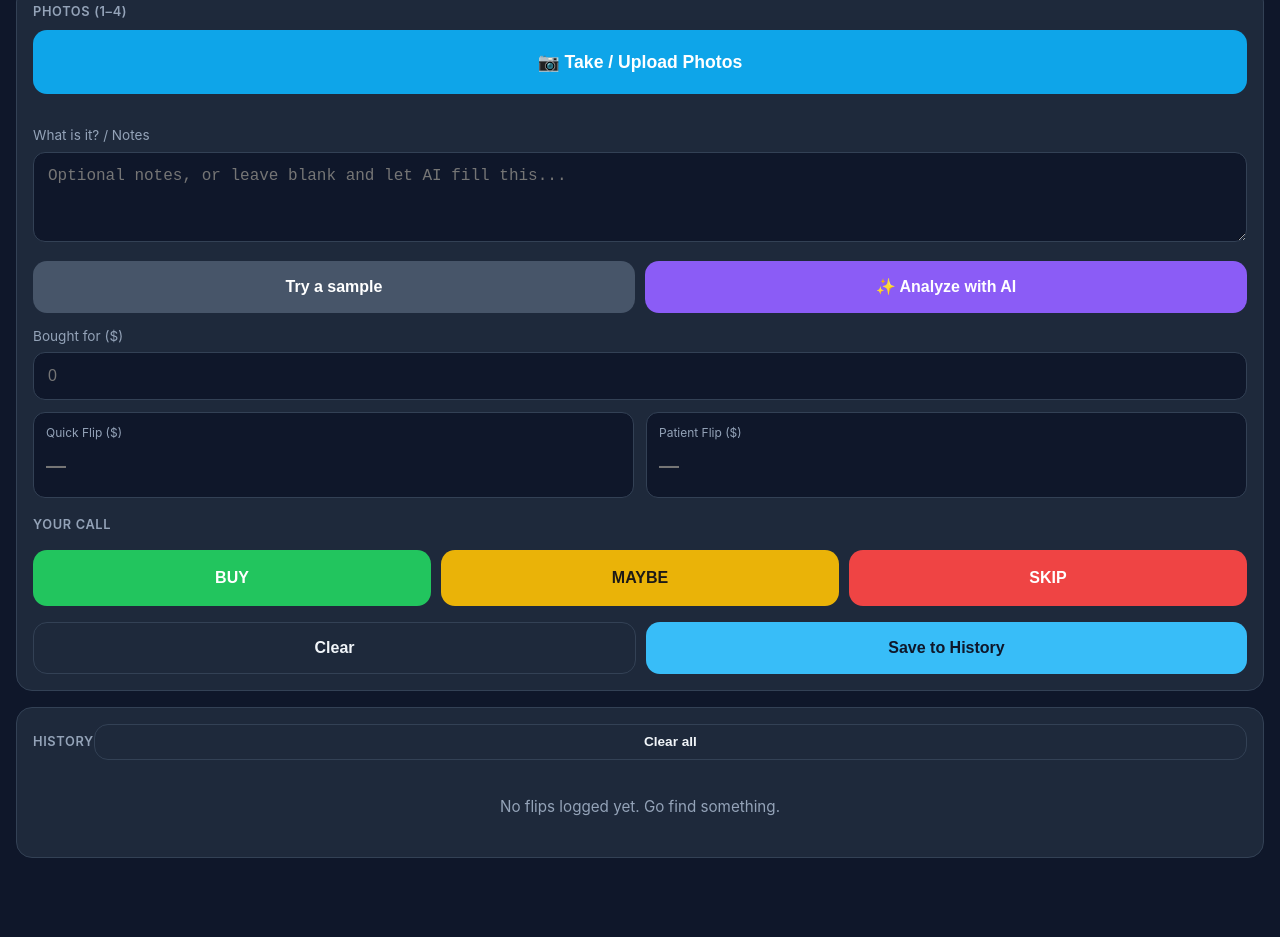
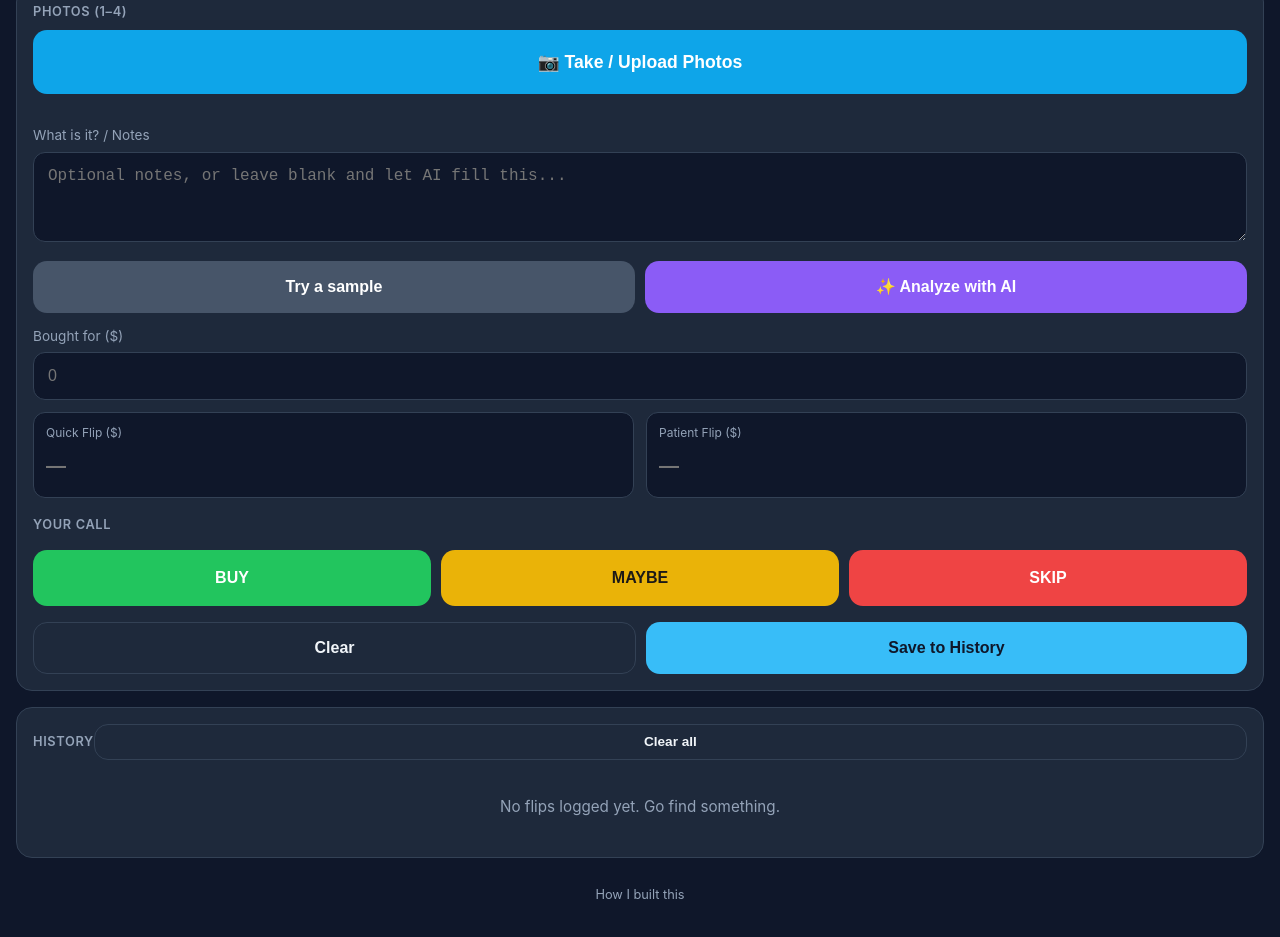
Before and after one commit to sparrowaigen/flipscout, a website: page index.html in a window 1280 px wide. Shown: the part 203-1140 px from the top of the page. Before the commit the page ends 1117 px from the top, so only its background shows below. Drawn offline with Linux system fonts and the light colour scheme.

Commit message:
Add footer link to How I built this page

```diff
--- a/index.html
+++ b/index.html
@@ -127,6 +127,17 @@
       color: var(--muted);
       line-height: 1.5;
     }
+    .footer {
+      text-align: center;
+      margin-top: 24px;
+      padding-bottom: 12px;
+    }
+    .footer a {
+      color: var(--muted);
+      font-size: 0.8rem;
+      text-decoration: none;
+    }
+    .footer a:hover { color: var(--accent); text-decoration: underline; }
   </style>
 </head>
 <body>
@@ -430,5 +441,9 @@
 
     renderHistory();
   </script>
+
+  <div class="footer">
+    <a href="/how.html">How I built this</a>
+  </div>
 </body>
 </html>
```
